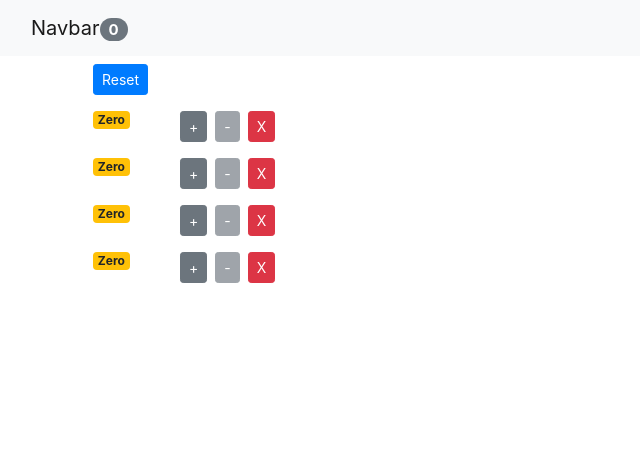
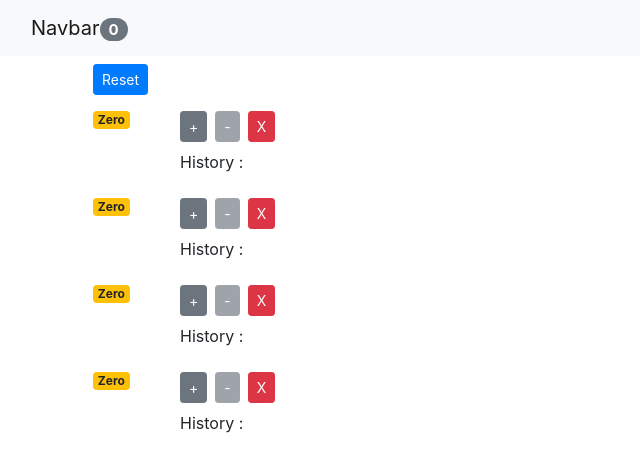
Before and after one commit to MunirNuristani/counter-app, a React (Create React App) app: page / in a window 1280 px wide. Shown: the top 472 px of the page, without its empty margins (0-640 px from the left). Built offline with nearby package versions, Linux system fonts and the light colour scheme.

Commit message:
Added History Function

```diff
--- a/src/App.js
+++ b/src/App.js
@@ -7,10 +7,10 @@ import React, { Component } from 'react';
 class App extends Component {
   state = {
     counters: [
-        {id: 1, value: 0},
-        {id: 2, value: 0},
-        {id: 3, value: 0},
-        {id: 4, value: 0}
+        {id: 1, value: 0, values: []},
+        {id: 2, value: 0, values: []},
+        {id: 3, value: 0, values: []},
+        {id: 4, value: 0, values: []}
     ]
   }
 
@@ -19,6 +19,7 @@ class App extends Component {
     const index = counters.indexOf(counter);
     counters[index] = {...counter};
     counters[index].value++;
+    counters[index].values = [...counters[index].values, counters[index].value + ","]
     this.setState({ counters });
   }
 
@@ -27,12 +28,14 @@ class App extends Component {
     const index = counters.indexOf(counter);
     counters[index] = {...counter};
     counters[index].value--;
+    counters[index].values = [...counters[index].values, counters[index].value + ","]
     this.setState({ counters });
   }
 
   handleReset = () => {
     const counters = this.state.counters.map(c => {
         c.value = 0;
+        c.values = [];
         return c;
     });
     this.setState({ counters });
--- a/src/components/counter.jsx
+++ b/src/components/counter.jsx
@@ -1,6 +1,7 @@
 import React, { Component } from 'react';
 
 class Counter extends Component {
+
     render() {
         return (
         <div className="row">
@@ -27,6 +28,9 @@ class Counter extends Component {
                     className="btn btn-danger btn-sm">
                         X
                 </button>
+                <div>
+                    <p>History : {this.props.counter.values}</p>
+                    </div>
             </div>
         </div>
         );
@@ -42,6 +46,9 @@ class Counter extends Component {
         const {value: count} = this.props.counter;
         return count === 0 ? 'Zero' : count;
     }
+
+
+
 }
 
 export default Counter;
```
Also changed, not shown: 1 other file (tests, documents, lock files or other folders).
